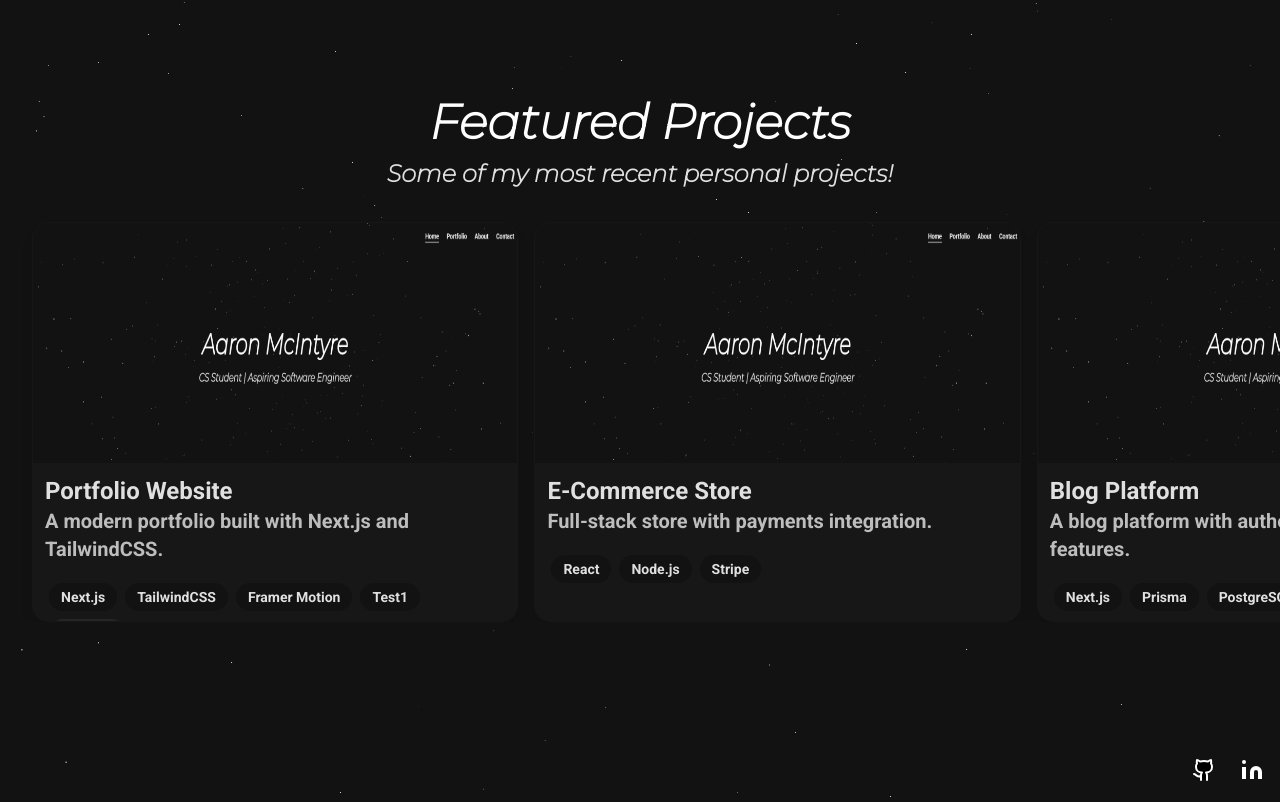
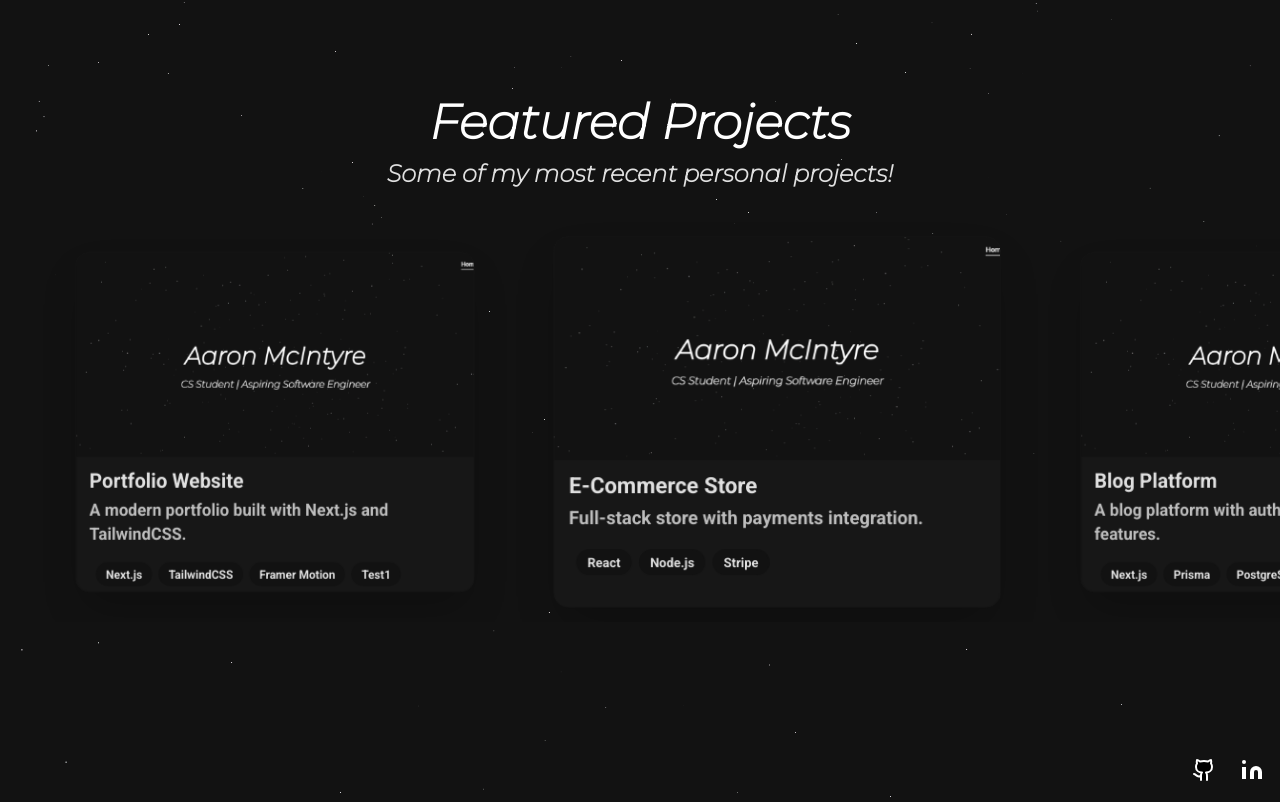
Before and after one commit to Aaron-McIntyre/Aaron-McIntyre-Portfolio-Website, a Next.js app in the folder my-portfolio/: page / in a window 1280 px wide. Shown: the part 926-1728 px from the top of the page. Built offline with nearby package versions, Linux system fonts and the light colour scheme.

Commit message:
feat: Many Visual Changes and Cleaning up old imports

```diff
--- a/my-portfolio/src/app/ComponentsShowroom/page.tsx
+++ /dev/null
@@ -1,52 +0,0 @@
-"use client";
-
-import StarBackground from "../components/StarBackground";
-import Navbar from "../components/Navbar";
-import ProjectCard from "../components/ProjectCard";
-import FeaturedProjectCard from "../components/FeaturedProjectCard";
-import FeaturedCardCarousel from "../components/FeaturedCardCarousel";
-import ViewMoreButton from "../components/ViewMoreButton";
-import SkillBox from "../components/SkillBox";
-import ScrollIndicator from "../components/ScrollIndicator";
-
-export default function ComponentsShowroom() {
-  return (
-    <>
-      {/* <ProjectCard
-        title="My portfolio website"
-        description="my portfolio website!"
-        imageUrl="/images/portfolioWebsiteScreenshot.png"
-        projectLink="http://localhost:3000"
-        tags = {["React", "TypeScript", "TailwindCSS",]}
-      />  */}
-
-      {/* <FeaturedProjectCard
-        title="My portfolio website"
-        description="my portfolio website!"
-        imageUrl="/images/portfolioWebsiteScreenshot.png"
-        projectLink="http://localhost:3000"
-        tags = {["React", "TypeScript", "TailwindCSS",]}
-      /> */}
-      {/*
-      <FeaturedProjectCard
-        title="My portfolio website"
-        description="my portfolio website!"
-        imageUrl="/images/portfolioWebsiteScreenshot.png"
-        projectLink="http://localhost:3000"
-        tags = {["React", "TypeScript", "TailwindCSS",]}
-      /> */}
-
-      {/* <FeaturedCardCarousel /> */}
-      {/*
-      <SkillBox title="Python" imageUrl="icons/python.svg" />
-      <SkillBox title="JavaScript" imageUrl="icons/javascript.svg" />
-      <SkillBox title="CSS" imageUrl="icons/css.svg" />
-      <SkillBox title="Django" imageUrl="icons/django.svg" />
-      <SkillBox title="HTML" imageUrl="icons/html5.svg" />
-      <SkillBox title="Java" imageUrl="icons/java.svg" />
-      <SkillBox title="TailwindCSS" imageUrl="icons/tailwindcss.svg" /> */}
-
-      <ScrollIndicator />
-    </>
-  );
-}
--- a/my-portfolio/src/app/about/page.tsx
+++ b/my-portfolio/src/app/about/page.tsx
@@ -17,12 +17,12 @@ export default function About() {
           </h1>
           <h3 className=" text-xl text-[var(--text-muted)] font-medium p-10">
             Hi, I'm Aaron, a fourth-year Computing Science student at the
-            University of Glasgow with a passion for software development and
-            problem-solving! <br /> Over the past few years, I've explored a
-            wide range of technologies and frameworks, gaining hands-on
-            experience in both front-end and back-end development. I've also
-            learned about the full software engineering process—including agile
-            methodologies, version control, and collaborative development!
+            University of Glasgow, with a passion for software development and
+            problem-solving! Over the past few years, I've explored a wide range
+            of technologies and frameworks, gaining hands-on experience in both
+            front-end and back-end development. I've also learned about the full
+            software engineering process—including agile methodologies, version
+            control, and collaborative development!
           </h3>
 
           <a
--- a/my-portfolio/src/app/components/FeaturedCardCarousel.tsx
+++ b/my-portfolio/src/app/components/FeaturedCardCarousel.tsx
@@ -1,6 +1,6 @@
 "use client";
 
-import { motion } from "framer-motion";
+import { motion, useMotionValue, useTransform } from "framer-motion";
 import { useRef, useEffect, useState } from "react";
 import FeaturedProjectCard from "./FeaturedProjectCard";
 
@@ -76,8 +76,10 @@ const projects = [
 
 export default function FeaturedCardCarousel() {
   const [width, setWidth] = useState<number>(0);
+  const [carouselWidth, setCarouselWidth] = useState<number>(0);
   const carouselRef = useRef<HTMLDivElement>(null);
   const dragging = useRef(false);
+  const x = useMotionValue(0);
 
   useEffect(() => {
     const handleResize = () => {
@@ -86,6 +88,7 @@ export default function FeaturedCardCarousel() {
         const offsetWidth = carouselRef.current.offsetWidth;
         const padding = 32;
         setWidth(scrollWidth - offsetWidth + padding);
+        setCarouselWidth(offsetWidth);
       }
     };
     handleResize();
@@ -93,14 +96,18 @@ export default function FeaturedCardCarousel() {
     return () => window.removeEventListener("resize", handleResize);
   }, []);
 
+  const cardWidth = carouselWidth * 0.4;
+
   return (
     <motion.div
       ref={carouselRef}
       className="w-full overflow-hidden cursor-grab px-8"
+      style={{ perspective: 1000 }}
       whileTap={{ cursor: "grabbing" }}
     >
       <motion.div
         drag="x"
+        style={{ x }}
         dragConstraints={{ right: 0, left: -width }}
         className="flex gap-x-4"
         onDragStart={() => (dragging.current = false)}
@@ -108,16 +115,35 @@ export default function FeaturedCardCarousel() {
           if (Math.abs(info.offset.x) > 5) dragging.current = true;
         }}
       >
-        {projects.map((project) => (
-          <motion.div key={project.id} className="w-2/5 flex-shrink-0">
-            <FeaturedProjectCard
-              {...project}
-              onClick={() => {
-                if (!dragging.current) return;
-              }}
-            />
-          </motion.div>
-        ))}
+        {projects.map((project, index) => {
+          const cardOffset = useTransform(x, (value) => {
+            const center = carouselWidth / 2 - cardWidth / 2;
+            const cardCenter = index * (cardWidth + 16); // 16px gap
+            return cardCenter + value - center;
+          });
+
+          const rotateY = useTransform(
+            cardOffset,
+            [-300, 0, 300],
+            [15, 0, -15]
+          );
+          const scale = useTransform(
+            cardOffset,
+            [-300, 0, 300],
+            [0.85, 1, 0.85]
+          );
+          const zIndex = useTransform(cardOffset, [-300, 0, 300], [0, 1, 0]);
+
+          return (
+            <motion.div
+              key={project.id}
+              className="w-2/5 flex-shrink-0"
+              style={{ rotateY, scale, zIndex }}
+            >
+              <FeaturedProjectCard {...project} />
+            </motion.div>
+          );
+        })}
       </motion.div>
     </motion.div>
   );
--- a/my-portfolio/src/app/components/FeaturedProjectCard.tsx
+++ b/my-portfolio/src/app/components/FeaturedProjectCard.tsx
@@ -30,21 +30,23 @@ export default function FeaturedProjectCard({
 
   return (
     <motion.div
-      className="h-100 w-full rounded-2xl overflow-hidden shadow-lg bg-neutral-900 border-neutral-900 border cursor-pointer"
+      className="h-100 w-full rounded-2xl overflow-hidden shadow-2xl bg-neutral-900 border-neutral-900 border cursor-pointer"
       onTap={handleClick}
       dragPropagation={false}
+      whileHover={{ scale: 1.03 }}
+      transition={{ type: "spring", stiffness: 300, damping: 25 }}
     >
       <img
-        className="w-full h-60"
+        className="w-full h-60 object-cover"
         src={imageUrl}
         alt="Project Image"
         draggable={false}
       />
-      <div className="px-3 py-3">
+      <div className="px-4 py-3">
         <p className="font-bold text-2xl text-[var(--text)]">{title}</p>
-        <p className="text-[var(--text-muted)] text-xl">{description}</p>
+        <p className="text-[var(--text-muted)] text-xl mt-1">{description}</p>
       </div>
-      <div className="px-2 pb-2 pt-2">
+      <div className="px-4 pb-4 pt-2">
         <TagList tags={tags} maxVisible={4} />
       </div>
 
--- a/my-portfolio/src/app/components/ProjectOverlay.tsx
+++ b/my-portfolio/src/app/components/ProjectOverlay.tsx
@@ -3,7 +3,6 @@
 import { useEffect } from "react";
 import { createPortal } from "react-dom";
 import { AnimatePresence, motion } from "framer-motion";
-import StarBackground from "./StarBackground";
 
 type OverlayProps = {
   title: string;
@@ -34,7 +33,7 @@ export default function ProjectOverlay({
   return createPortal(
     <AnimatePresence>
       <motion.div
-        className="fixed inset-0 bg-black bg-opacity-80 flex items-center justify-center z-50"
+        className="fixed inset-0 bg-[var-(--background)] flex items-center justify-center z-50 backdrop-blur-sm"
         onClick={(e) => {
           if (e.target === e.currentTarget) onClose();
         }}
@@ -42,8 +41,6 @@ export default function ProjectOverlay({
         animate={{ opacity: 1 }}
         exit={{ opacity: 0 }}
       >
-        <StarBackground />
-
         <motion.div
           className="bg-neutral-900 rounded-2xl p-8 max-w-3xl w-full max-h-[90vh] shadow-xl relative flex flex-col"
           initial={{ scale: 0.8, opacity: 0 }}
--- a/my-portfolio/src/app/components/SkillBox.tsx
+++ b/my-portfolio/src/app/components/SkillBox.tsx
@@ -1,11 +1,9 @@
 export default function SkillBox({
   title,
   imageUrl,
-  type,
 }: {
   title: string;
   imageUrl: string;
-  type: string;
 }) {
   return (
     <div className="h-[15vh] w-[20vw] bg-neutral-900 mx-auto flex rounded-4xl shadow-lg">
--- a/my-portfolio/src/app/components/TagList.tsx
+++ b/my-portfolio/src/app/components/TagList.tsx
@@ -1,5 +1,3 @@
-import { useState } from "react";
-
 type TagListProps = {
   tags: string[];
   maxVisible?: number;
--- a/my-portfolio/src/app/page.tsx
+++ b/my-portfolio/src/app/page.tsx
@@ -1,4 +1,3 @@
-import indexPageStyles from "./index.module.css";
 import FeaturedCardCarousel from "./components/FeaturedCardCarousel";
 import ScrollIndicator from "./components/ScrollIndicator";
 
```
